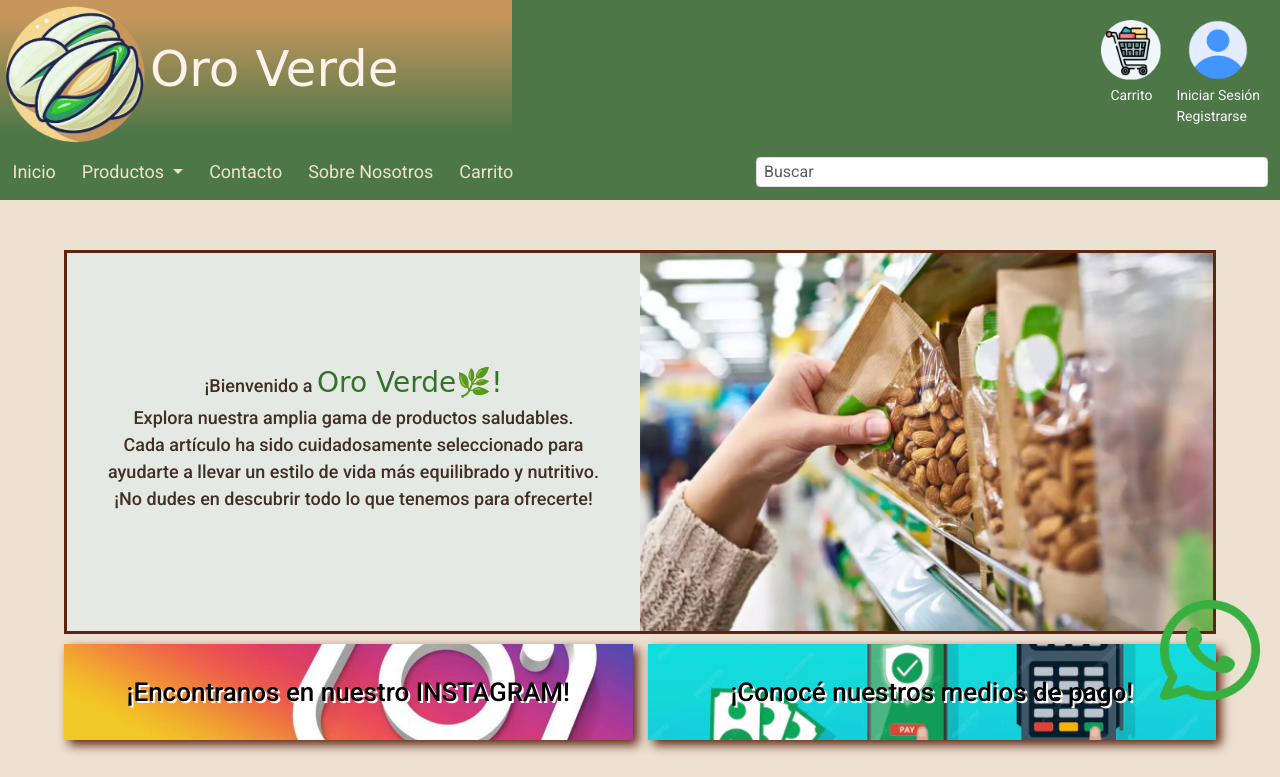
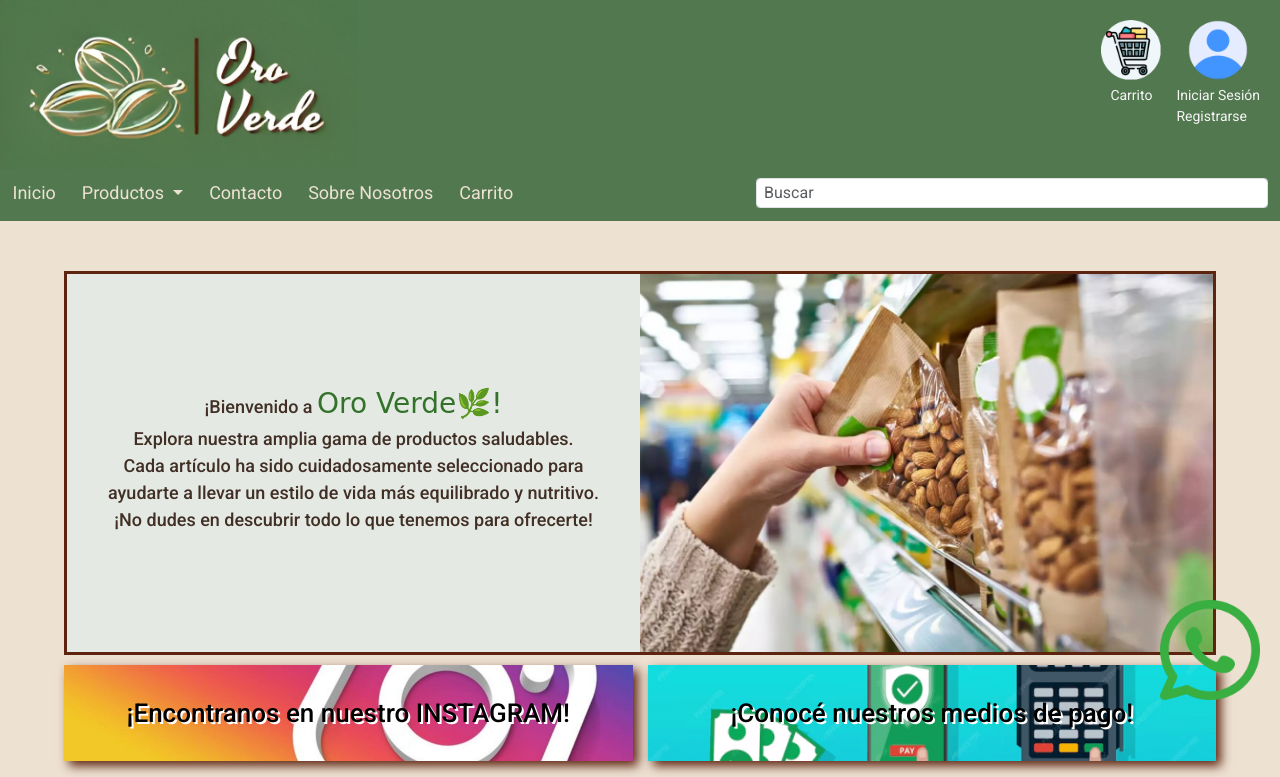
Before and after one commit to Liottaap/PF-LiottaAna, a website: page index.html in a window 1280 px wide. Shown: the top 777 px of the page. Drawn offline with nearby package versions, Linux system fonts and the light colour scheme; a web font is replaced by a local one.

Commit message:
cambio colores y logo header

```diff
--- a/index.html
+++ b/index.html
@@ -40,8 +40,8 @@
     <header>
         <div class="header-logo-container">
             <a class= "logo-header" href="./index.html">
-                <img src="./img/assets/logov1.png" alt="Logotipo de tienda saludable Oro Verde, ubicada en San Juan Argentina">
-                <p>Oro Verde</p>
+                <img src="./img/assets/logo_principal_mr.jpeg" alt="Logotipo de tienda saludable Oro Verde, ubicada en San Juan Argentina">
+<!--                 <p>Oro Verde</p> -->
             </a>
             <!-- nav-buttons -->
             <div class="nav-buttons">
@@ -379,12 +379,10 @@
         <!-- Logo y nombre -->
             <div class="footer-container-isologo">
                 <a href="./index.html">
-                    <img src="./img/assets/logov1.png" alt="Logo Oro Verde">
+                    <img src="./img/assets/Isolog_v2.png" alt="Logo Oro Verde">
                     Oro Verde
                 </a>
                 <p>Todos los derechos reservados</p>
-            </div>
-
             </div>
             <!-- dirección y contacto -->
             <div class="footer-container-contacto">
--- a/scss/base/_header.scss
+++ b/scss/base/_header.scss
@@ -7,9 +7,9 @@ header {
             @include flex(flex-start,center,row);
             font-family: "Playpen Sans", cursive;
             font-weight: 600;
-            background: -webkit-linear-gradient(90deg, #4e7748 10%, #c7965c 90%);
-            img {
-                width: 150px;
+/*             background: -webkit-linear-gradient(90deg, #4e7748 10%, #c7965c 90%);
+ */            img {
+                    width: 70%;
             }
             p {
                 @include font(#fff2eb,5rem,500);
--- a/scss/utilities/_variables.scss
+++ b/scss/utilities/_variables.scss
@@ -1,4 +1,4 @@
-$primary-color: #4e7748;
+$primary-color: #52784f;
 $secondary-color: #5D2510;
 $backg-white: #EDE1D2;
 $backg-green: #e4eae3;
```
Also changed, not shown: css/main.css, img/assets/Isolog_v2.png (added), img/assets/isologo_v3.png (added), img/assets/logo_principal_mr.jpeg (added), img/assets/logo_v2.jpeg (added), 1 other file.
